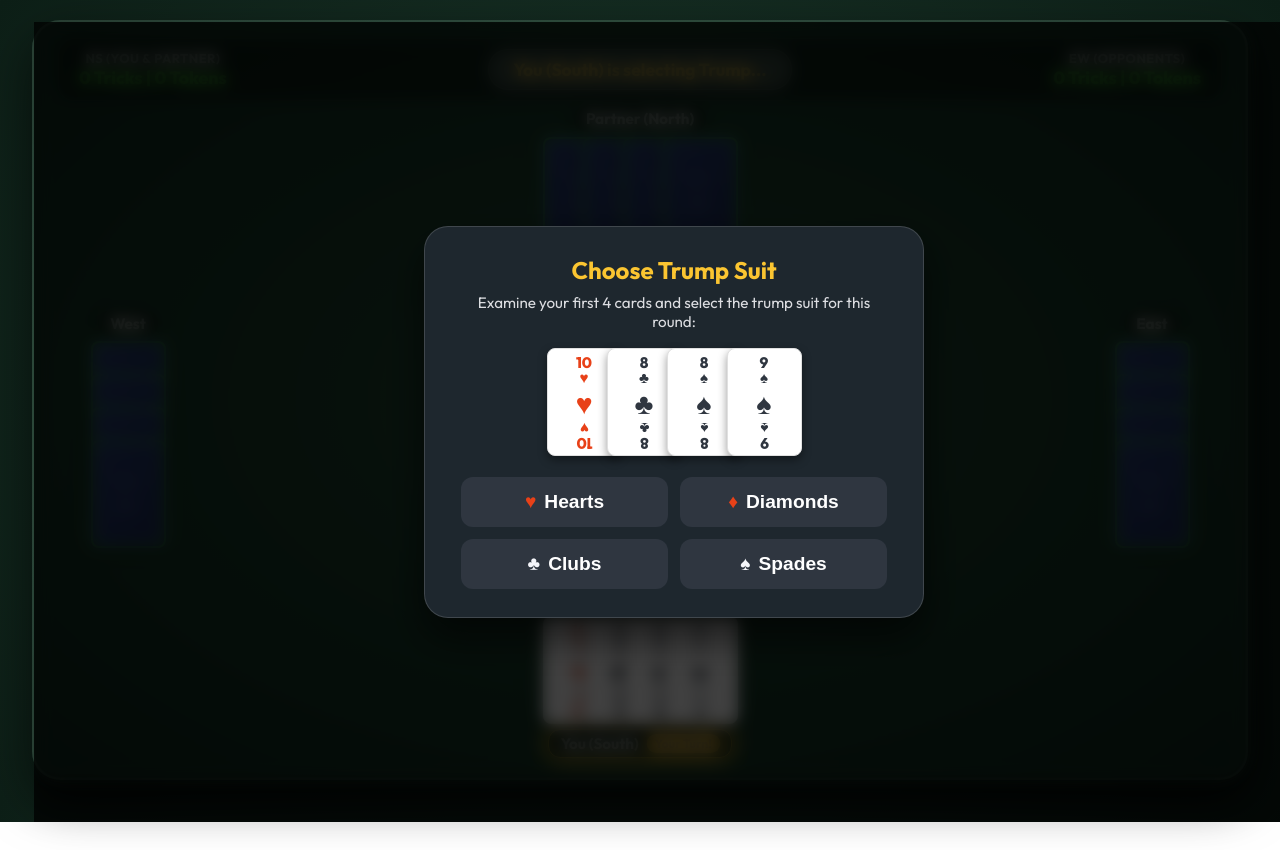
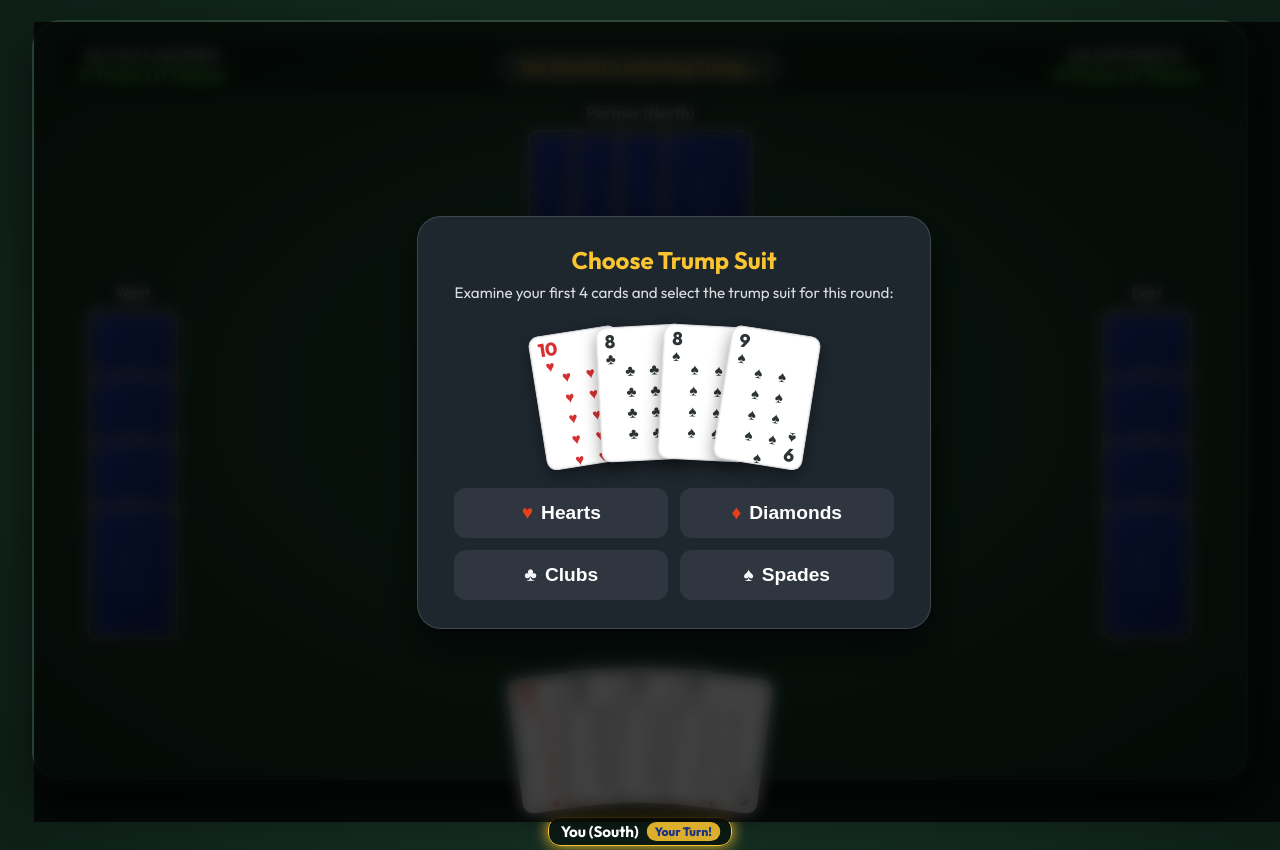
Before and after one commit to KavinduLakshan393/OmiCardGame, a plain HTML site: page index.html in a window 1280 px wide. Both pictures are taken after a click on the button "Start Game". Shown: the top 850 px of the page. Before the commit the page ends 822 px from the top, so only its background shows below. Drawn offline with Linux system fonts and the light colour scheme.

Commit message:
Commit 12: Add authentic full playing card graphics and fanned cards layout

```diff
--- a/script.js
+++ b/script.js
@@ -128,7 +128,31 @@ function getRankValue(rank) {
     return RANKS.indexOf(rank);
 }
 
-// UI Rendering
+// Generate Center Artwork/Pips for Full Cards
+function getCardCenterHTML(rank, suit) {
+    const symbol = getSuitSymbol(suit);
+    if (rank === 'A') {
+        return `<div class="card-center ace-center">${symbol}</div>`;
+    }
+    if (rank === 'K') {
+        return `<div class="card-center court-center"><span class="court-icon">♔</span><span class="court-suit">${symbol}</span></div>`;
+    }
+    if (rank === 'Q') {
+        return `<div class="card-center court-center"><span class="court-icon">♕</span><span class="court-suit">${symbol}</span></div>`;
+    }
+    if (rank === 'J') {
+        return `<div class="card-center court-center"><span class="court-icon">♘</span><span class="court-suit">${symbol}</span></div>`;
+    }
+
+    const count = parseInt(rank, 10);
+    let pips = '';
+    for (let i = 0; i < count; i++) {
+        pips += `<span class="pip">${symbol}</span>`;
+    }
+    return `<div class="card-center pips-grid pips-${count}">${pips}</div>`;
+}
+
+// UI Rendering - Full Cards & Fanned Layouts
 function renderCard(card, hidden = false) {
     const div = document.createElement('div');
     div.className = 'card';
@@ -141,15 +165,17 @@ function renderCard(card, hidden = false) {
     div.classList.add(isRed ? 'red' : 'black');
 
     const symbol = getSuitSymbol(card.suit);
+    const centerHTML = getCardCenterHTML(card.rank, card.suit);
+
     div.innerHTML = `
-        <div class="card-corner">
-            <span>${card.rank}</span>
-            <span>${symbol}</span>
+        <div class="card-corner top-left">
+            <span class="rank">${card.rank}</span>
+            <span class="suit">${symbol}</span>
         </div>
-        <div class="card-center-suit">${symbol}</div>
-        <div class="card-corner card-bottom">
-            <span>${card.rank}</span>
-            <span>${symbol}</span>
+        ${centerHTML}
+        <div class="card-corner bottom-right">
+            <span class="rank">${card.rank}</span>
+            <span class="suit">${symbol}</span>
         </div>
     `;
     return div;
@@ -161,15 +187,40 @@ function renderHand(playerId, cards, hidden = false) {
     if (!container) return;
 
     container.innerHTML = '';
+    const total = cards.length;
+
     cards.forEach((card, index) => {
         const cardEl = renderCard(card, hidden);
-        if (playerId === 0 && !hidden) {
-            cardEl.addEventListener('click', () => {
-                if (game.turnIndex === 0 && !game.isProcessing) {
-                    playCard(0, index);
-                }
-            });
+
+        if (playerId === 0) {
+            // Human player (South): Fan out cards in an arc
+            const mid = (total - 1) / 2;
+            const angle = (index - mid) * 5;
+            const yArc = Math.pow(index - mid, 2) * 2.5;
+
+            cardEl.style.transform = `rotate(${angle}deg) translateY(${yArc}px)`;
+            cardEl.style.zIndex = index + 1;
+            if (index > 0) {
+                cardEl.style.marginLeft = '-42px'; // Overlap so top-left indexes are clear
+            }
+
+            if (!hidden) {
+                cardEl.addEventListener('click', () => {
+                    if (game.turnIndex === 0 && !game.isProcessing) {
+                        playCard(0, index);
+                    }
+                });
+            }
+        } else if (playerId === 2) {
+            // Partner (North): Horizontal fan
+            if (index > 0) cardEl.style.marginLeft = '-45px';
+            cardEl.style.zIndex = index + 1;
+        } else {
+            // Side players (West & East): Vertical fan
+            if (index > 0) cardEl.style.marginTop = '-70px';
+            cardEl.style.zIndex = index + 1;
         }
+
         container.appendChild(cardEl);
     });
 }
@@ -250,13 +301,10 @@ function startRound() {
     updateStatus(`${callerName} is selecting Trump...`);
 
     if (game.trumpCaller === 0) {
-        // Human player selects trump
         showTrumpModal();
     } else {
-        // AI selects trump after brief delay
         setTimeout(() => {
             const aiHand = game.players[game.trumpCaller].hand;
-            // Pick suit with maximum cards or highest rank
             const suitCounts = {};
             SUITS.forEach(s => suitCounts[s] = 0);
             aiHand.forEach(c => suitCounts[c.suit]++);
@@ -277,8 +325,18 @@ function startRound() {
 function showTrumpModal() {
     const previewContainer = document.getElementById('initial-hand-preview');
     previewContainer.innerHTML = '';
-    game.players[0].hand.forEach(card => {
-        previewContainer.appendChild(renderCard(card, false));
+    const cards = game.players[0].hand;
+    const total = cards.length;
+
+    cards.forEach((card, index) => {
+        const cardEl = renderCard(card, false);
+        const mid = (total - 1) / 2;
+        const angle = (index - mid) * 6;
+        const yArc = Math.pow(index - mid, 2) * 2;
+        cardEl.style.transform = `rotate(${angle}deg) translateY(${yArc}px)`;
+        cardEl.style.zIndex = index + 1;
+        if (index > 0) cardEl.style.marginLeft = '-35px';
+        previewContainer.appendChild(cardEl);
     });
     document.getElementById('modal-overlay').classList.remove('hidden');
 }
@@ -323,7 +381,6 @@ function playCard(playerIndex, cardIndex) {
     const player = game.players[playerIndex];
     const card = player.hand[cardIndex];
 
-    // Follow suit rule
     if (game.currentTrick.length > 0) {
         const ledSuit = game.currentTrick[0].card.suit;
         if (card.suit !== ledSuit) {
@@ -368,15 +425,11 @@ function playAITurn(aiIndex) {
         for (let i = 0; i < player.hand.length; i++) validIndices.push(i);
     }
 
-    // Smart card selection for AI
     let chosenIndex = validIndices[0];
     if (game.currentTrick.length > 0) {
-        const ledSuit = game.currentTrick[0].card.suit;
-        // Try to play highest card if following suit, or lowest if can't win
         validIndices.sort((a, b) => getRankValue(player.hand[b].rank) - getRankValue(player.hand[a].rank));
         chosenIndex = validIndices[0];
     } else {
-        // AI leading: choose highest card
         validIndices.sort((a, b) => getRankValue(player.hand[b].rank) - getRankValue(player.hand[a].rank));
         chosenIndex = validIndices[0];
     }
@@ -414,7 +467,6 @@ function resolveTrick() {
     game.isProcessing = false;
     updateUI();
 
-    // Check if round is over (8 tricks played)
     if (game.players[0].hand.length === 0) {
         setTimeout(resolveRound, 1000);
     } else {
@@ -446,7 +498,6 @@ function resolveRound() {
 
     updateStatus(resultMsg);
 
-    // Rotate dealer for next round
     game.dealerIndex = (game.dealerIndex + 1) % 4;
 
     const startBtn = document.getElementById('start-game-btn');
--- a/style.css
+++ b/style.css
@@ -25,8 +25,8 @@ body {
     width: 95vw;
     height: 95vh;
     max-width: 1280px;
-    max-height: 850px;
-    background: radial-gradient(ellipse at center, rgba(38, 87, 62, 0.7) 0%, rgba(15, 41, 28, 0.9) 100%);
+    max-height: 880px;
+    background: radial-gradient(ellipse at center, rgba(38, 87, 62, 0.75) 0%, rgba(15, 41, 28, 0.95) 100%);
     backdrop-filter: blur(12px);
     border-radius: 28px;
     box-shadow: 0 20px 50px rgba(0, 0, 0, 0.6), inset 0 0 2px rgba(255, 255, 255, 0.2);
@@ -46,7 +46,7 @@ body {
     align-items: center;
     width: 100%;
     background: rgba(0, 0, 0, 0.35);
-    padding: 10px 20px;
+    padding: 8px 20px;
     border-radius: 16px;
     border: 1px solid rgba(255, 255, 255, 0.1);
 }
@@ -74,13 +74,13 @@ body {
 
 #status-banner {
     background: rgba(255, 255, 255, 0.15);
-    padding: 8px 24px;
+    padding: 6px 20px;
     border-radius: 20px;
     border: 1px solid rgba(255, 255, 255, 0.2);
 }
 
 #status-message {
-    font-size: 1.1rem;
+    font-size: 1.05rem;
     font-weight: 700;
     color: #fbc531;
 }
@@ -102,6 +102,7 @@ body {
     background: rgba(0, 0, 0, 0.4);
     padding: 4px 12px;
     border-radius: 12px;
+    z-index: 10;
 }
 
 .player-name {
@@ -144,100 +145,180 @@ body {
 }
 
 .side-player {
-    width: 140px;
+    width: 150px;
 }
 
-/* Hands & Card Overlaps */
+/* Hands & Card Layouts */
 .hand {
     display: flex;
     justify-content: center;
     align-items: center;
-    min-height: 110px;
+    position: relative;
 }
 
-.horizontal-hand .card {
-    margin-left: -35px;
+#p0-hand {
+    height: 155px;
+    padding-bottom: 10px;
+    align-items: flex-end;
 }
 
-.horizontal-hand .card:first-child {
-    margin-left: 0;
+.horizontal-hand {
+    flex-direction: row;
 }
 
 .vertical-hand {
     flex-direction: column;
 }
 
-.vertical-hand .card {
-    margin-top: -75px;
-}
-
-.vertical-hand .card:first-child {
-    margin-top: 0;
-}
-
-/* Playing Cards */
+/* Authentic Playing Card Design */
 .card {
-    width: 75px;
-    height: 108px;
+    width: 90px;
+    height: 135px;
     background: #ffffff;
-    border-radius: 8px;
-    box-shadow: 0 4px 10px rgba(0, 0, 0, 0.4);
+    border-radius: 10px;
+    box-shadow: 0 6px 16px rgba(0, 0, 0, 0.4), inset 0 0 0 1px rgba(0, 0, 0, 0.06);
     position: relative;
     user-select: none;
-    transition: transform 0.2s cubic-bezier(0.175, 0.885, 0.32, 1.275), box-shadow 0.2s ease;
+    transition: transform 0.25s cubic-bezier(0.175, 0.885, 0.32, 1.25), box-shadow 0.25s ease;
     display: flex;
     flex-direction: column;
     justify-content: space-between;
-    padding: 6px;
-    border: 1px solid #e0e0e0;
+    padding: 6px 8px;
+    transform-origin: bottom center;
+    border: 1px solid #dcdde1;
+    cursor: default;
 }
 
-.horizontal-hand #p0-hand .card:hover {
-    transform: translateY(-20px) scale(1.08);
-    z-index: 50 !important;
+/* Fanned Hover effect for Player 0 (Human) */
+#p0-hand .card:hover {
+    transform: rotate(0deg) translateY(-40px) scale(1.2) !important;
+    z-index: 300 !important;
+    box-shadow: 0 20px 35px rgba(0, 0, 0, 0.75);
     cursor: pointer;
-    box-shadow: 0 12px 20px rgba(0, 0, 0, 0.5);
 }
 
-.card.red {
-    color: #e84118;
-}
+.card.red { color: #d63031; }
+.card.black { color: #2d3436; }
 
-.card.black {
-    color: #2f3640;
-}
-
+/* Top Left & Bottom Right Corners */
 .card-corner {
     display: flex;
     flex-direction: column;
     align-items: center;
+    line-height: 0.9;
+    font-weight: 800;
+    z-index: 2;
+}
+
+.card-corner.top-left {
+    align-self: flex-start;
+}
+
+.card-corner.bottom-right {
+    align-self: flex-end;
+    transform: rotate(180deg);
+}
+
+.card-corner .rank {
+    font-size: 1.15rem;
+    letter-spacing: -0.5px;
+}
+
+.card-corner .suit {
+    font-size: 0.95rem;
+    margin-top: 1px;
+}
+
+/* Center Artwork & Pips */
+.card-center {
+    position: absolute;
+    top: 50%;
+    left: 50%;
+    transform: translate(-50%, -50%);
+    width: 52px;
+    height: 75px;
+    display: flex;
+    justify-content: center;
+    align-items: center;
+    pointer-events: none;
+    z-index: 1;
+}
+
+.ace-center {
+    font-size: 3rem;
     line-height: 1;
-    font-weight: 800;
+}
+
+.court-center {
+    display: flex;
+    flex-direction: column;
+    align-items: center;
+    justify-content: center;
+    border: 1px dashed rgba(0, 0, 0, 0.15);
+    border-radius: 6px;
+    width: 100%;
+    height: 100%;
+    background: rgba(0, 0, 0, 0.02);
+}
+
+.court-icon {
+    font-size: 1.8rem;
+    line-height: 1;
+}
+
+.court-suit {
+    font-size: 1.2rem;
+    margin-top: 2px;
+}
+
+/* Pips Grids for Ranks 7, 8, 9, 10 */
+.pips-grid {
+    display: grid;
+    grid-template-columns: 1fr 1fr;
+    gap: 2px 4px;
+    justify-items: center;
+    align-items: center;
+    padding: 4px;
     font-size: 0.95rem;
 }
 
-.card-center-suit {
-    font-size: 1.8rem;
-    align-self: center;
+.pips-7 {
+    grid-template-rows: repeat(3, 1fr);
+}
+.pips-7 .pip:nth-child(7) {
+    grid-column: 1 / span 2;
 }
 
-.card-bottom {
-    transform: rotate(180deg);
+.pips-8 {
+    grid-template-rows: repeat(4, 1fr);
 }
 
+.pips-9 {
+    grid-template-rows: repeat(4, 1fr);
+}
+.pips-9 .pip:nth-child(9) {
+    grid-column: 1 / span 2;
+}
+
+.pips-10 {
+    grid-template-rows: repeat(4, 1fr);
+}
+
+/* Face Down Cards */
 .card.hidden-card {
-    background: linear-gradient(135deg, #273c75 0%, #192a56 100%);
-    border: 2px solid #44bd32;
+    background: linear-gradient(135deg, #1e3799 0%, #0c2461 100%);
+    border: 2px solid #fbc531;
     display: flex;
     justify-content: center;
     align-items: center;
+    box-shadow: 0 4px 10px rgba(0, 0, 0, 0.5);
 }
 
 .card.hidden-card::after {
-    content: "♠♥\A ♣♦";
+    content: "♠ ♥\A ♣ ♦";
     white-space: pre;
-    color: rgba(255, 255, 255, 0.15);
-    font-size: 1.1rem;
+    color: rgba(255, 255, 255, 0.2);
+    font-size: 1.2rem;
     text-align: center;
     font-weight: 800;
 }
@@ -263,23 +344,25 @@ body {
 
 .trick-slot {
     position: absolute;
-    width: 75px;
-    height: 108px;
+    width: 90px;
+    height: 135px;
 }
 
-#trick-top { top: 20px; }
-#trick-bottom { bottom: 20px; }
-#trick-left { left: 25px; }
-#trick-right { right: 25px; }
+#trick-top { top: 15px; }
+#trick-bottom { bottom: 15px; }
+#trick-left { left: 20px; }
+#trick-right { right: 20px; }
 
 .trick-slot .card {
     margin: 0 !important;
-    animation: popIn 0.3s cubic-bezier(0.175, 0.885, 0.32, 1.275);
+    transform: scale(0.9) !important;
+    box-shadow: 0 8px 20px rgba(0, 0, 0, 0.5);
+    animation: popIn 0.3s cubic-bezier(0.175, 0.885, 0.32, 1.25);
 }
 
 @keyframes popIn {
     0% { transform: scale(0.5); opacity: 0; }
-    100% { transform: scale(1); opacity: 1; }
+    100% { transform: scale(0.9); opacity: 1; }
 }
 
 #trump-display {
@@ -287,7 +370,7 @@ body {
     display: flex;
     flex-direction: column;
     align-items: center;
-    background: rgba(0, 0, 0, 0.6);
+    background: rgba(0, 0, 0, 0.65);
     padding: 6px 16px;
     border-radius: 16px;
     border: 1px solid rgba(255, 255, 255, 0.2);
@@ -349,7 +432,7 @@ body {
     display: flex;
     justify-content: center;
     align-items: center;
-    z-index: 200;
+    z-index: 400;
 }
 
 #modal-overlay.hidden {
@@ -364,7 +447,7 @@ body {
     text-align: center;
     box-shadow: 0 20px 40px rgba(0, 0, 0, 0.6);
     border: 1px solid rgba(255, 255, 255, 0.15);
-    max-width: 500px;
+    max-width: 540px;
 }
 
 #modal-content h2 {
@@ -379,15 +462,8 @@ body {
 }
 
 #initial-hand-preview {
+    height: 150px;
     margin-bottom: 20px;
-}
-
-#initial-hand-preview .card {
-    margin-left: -15px;
-}
-
-#initial-hand-preview .card:first-child {
-    margin-left: 0;
 }
 
 #trump-options {
```
